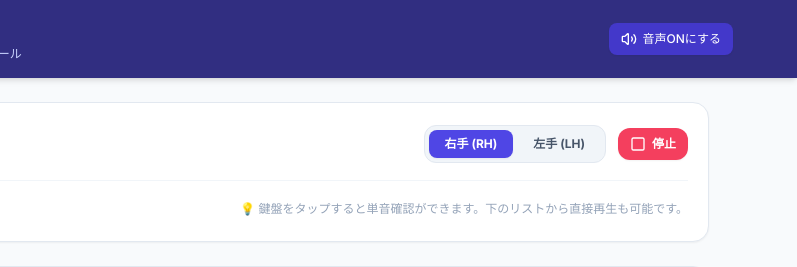
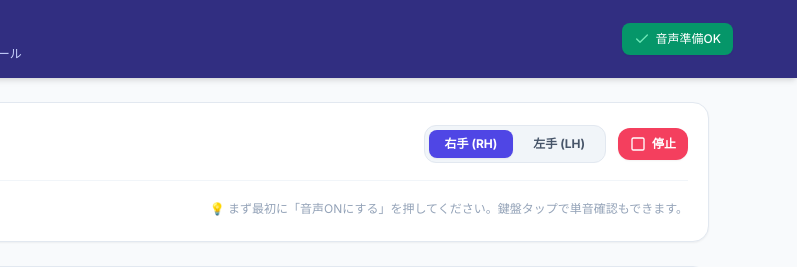
Before and after one commit to kiyopi1203/hanon, a plain HTML site: page index.html in a window 1280 px wide. Both pictures are taken after a click on the button "スケールを自動再生". Shown: the top 267 px of the page, 483-1280 px from the left. Drawn offline with nearby package versions, Linux system fonts and the light colour scheme.

Commit message:
index.html を更新

```diff
--- a/index.html
+++ b/index.html
@@ -78,7 +78,7 @@
                     <span id="current-hand-badge" class="bg-slate-100 text-slate-700 font-semibold px-2 py-1 rounded-md">右手フィンガリング</span>
                 </div>
                 <div class="text-slate-400">
-                    💡 鍵盤をタップすると単音確認ができます。下のリストから直接再生も可能です。
+                    💡 まず最初に「音声ONにする」を押してください。鍵盤タップで単音確認もできます。
                 </div>
             </div>
         </section>
@@ -124,89 +124,62 @@
         // Lucideアイコンの初期化
         lucide.createIcons();
 
-        // --- データの定義 (全音ハノン第39番 準拠の全24調：短調は和声短音階) ---
+        // データの定義 (全音ハノン第39番 準拠の全24調：短調は和声短音階)
         const scalesData = [
-            // 長調 (Major)
             { id: "C", name: "ハ長調 (C Major)", root: 48, type: "major",
-              rh: [1,2,3,1,2,3,4, 1,2,3,1,2,3,4, 5],
-              lh: [5,4,3,2,1,3,2, 1,4,3,2,1,3,2, 1] },
+              rh: [1,2,3,1,2,3,4, 1,2,3,1,2,3,4, 5], lh: [5,4,3,2,1,3,2, 1,4,3,2,1,3,2, 1] },
             { id: "Am", name: "イ短調 (A Harmonic Minor)", root: 57, type: "harmonic_minor",
-              rh: [1,2,3,1,2,3,4, 1,2,3,1,2,3,4, 5],
-              lh: [5,4,3,2,1,3,2, 1,4,3,2,1,3,2, 1] },
+              rh: [1,2,3,1,2,3,4, 1,2,3,1,2,3,4, 5], lh: [5,4,3,2,1,3,2, 1,4,3,2,1,3,2, 1] },
             { id: "F", name: "ヘ長調 (F Major)", root: 53, type: "major",
-              rh: [1,2,3,4,1,2,3, 1,2,3,4,1,2,3, 4],
-              lh: [5,4,3,2,1,3,2, 1,4,3,2,1,3,2, 1] },
+              rh: [1,2,3,4,1,2,3, 1,2,3,4,1,2,3, 4], lh: [5,4,3,2,1,3,2, 1,4,3,2,1,3,2, 1] },
             { id: "Dm", name: "ニ短調 (D Harmonic Minor)", root: 50, type: "harmonic_minor",
-              rh: [1,2,3,1,2,3,4, 1,2,3,1,2,3,4, 5],
-              lh: [5,4,3,2,1,3,2, 1,4,3,2,1,3,2, 1] },
+              rh: [1,2,3,1,2,3,4, 1,2,3,1,2,3,4, 5], lh: [5,4,3,2,1,3,2, 1,4,3,2,1,3,2, 1] },
             { id: "Bb", name: "変ロ長調 (Bb Major)", root: 58, type: "major",
-              rh: [2,1,2,3,1,2,3, 4,1,2,3,1,2,3,4],
-              lh: [3,2,1,4,3,2,1, 3,2,1,4,3,2,1, 3] },
+              rh: [2,1,2,3,1,2,3, 4,1,2,3,1,2,3,4], lh: [3,2,1,4,3,2,1, 3,2,1,4,3,2,1, 3] },
             { id: "Gm", name: "ト短調 (G Harmonic Minor)", root: 55, type: "harmonic_minor",
-              rh: [1,2,3,4,1,2,3, 1,2,3,4,1,2,3, 4],
-              lh: [5,4,3,2,1,3,2, 1,4,3,2,1,3,2, 1] },
+              rh: [1,2,3,4,1,2,3, 1,2,3,4,1,2,3, 4], lh: [5,4,3,2,1,3,2, 1,4,3,2,1,3,2, 1] },
             { id: "Eb", name: "変ホ長調 (Eb Major)", root: 51, type: "major",
-              rh: [2,1,2,3,4,1,2, 3,4,1,2,3,4,1, 2],
-              lh: [3,2,1,4,3,2,1, 3,2,1,4,3,2,1, 3] },
+              rh: [2,1,2,3,4,1,2, 3,4,1,2,3,4,1, 2], lh: [3,2,1,4,3,2,1, 3,2,1,4,3,2,1, 3] },
             { id: "Cm", name: "ハ短調 (C Harmonic Minor)", root: 48, type: "harmonic_minor",
-              rh: [1,2,3,1,2,3,4, 1,2,3,1,2,3,4, 5],
-              lh: [5,4,3,2,1,3,2, 1,4,3,2,1,3,2, 1] },
+              rh: [1,2,3,1,2,3,4, 1,2,3,1,2,3,4, 5], lh: [5,4,3,2,1,3,2, 1,4,3,2,1,3,2, 1] },
             { id: "Ab", name: "変イ長調 (Ab Major)", root: 56, type: "major",
-              rh: [2,3,1,2,3,1,2, 3,1,2,3,1,2,3, 4],
-              lh: [3,2,1,4,3,2,1, 3,2,1,4,3,2,1, 3] },
+              rh: [2,3,1,2,3,1,2, 3,1,2,3,1,2,3, 4], lh: [3,2,1,4,3,2,1, 3,2,1,4,3,2,1, 3] },
             { id: "Fm", name: "ヘ短調 (F Harmonic Minor)", root: 53, type: "harmonic_minor",
-              rh: [1,2,3,4,1,2,3, 1,2,3,4,1,2,3, 4],
-              lh: [4,3,2,1,3,2,1, 4,3,2,1,3,2,1, 4] },
+              rh: [1,2,3,4,1,2,3, 1,2,3,4,1,2,3, 4], lh: [4,3,2,1,3,2,1, 4,3,2,1,3,2,1, 4] },
             { id: "Db", name: "変ニ長調 (Db Major)", root: 49, type: "major",
-              rh: [2,3,1,2,3,4,1, 2,3,1,2,3,4,1, 2],
-              lh: [3,2,1,4,3,2,1, 3,2,1,4,3,2,1, 3] },
+              rh: [2,3,1,2,3,4,1, 2,3,1,2,3,4,1, 2], lh: [3,2,1,4,3,2,1, 3,2,1,4,3,2,1, 3] },
             { id: "Bbm", name: "変ロ短調 (Bb Harmonic Minor)", root: 58, type: "harmonic_minor",
-              rh: [2,1,2,3,1,2,3, 4,1,2,3,1,2,3, 4],
-              lh: [2,1,3,2,1,4,3, 2,1,3,2,1,4,3, 2] },
+              rh: [2,1,2,3,1,2,3, 4,1,2,3,1,2,3, 4], lh: [2,1,3,2,1,4,3, 2,1,3,2,1,4,3, 2] },
             { id: "F#", name: "嬰ヘ長調 (F# Major)", root: 54, type: "major",
-              rh: [2,3,4,1,2,3,1, 2,3,4,1,2,3,1, 2],
-              lh: [4,3,2,1,3,2,1, 4,3,2,1,3,2,1, 4] },
+              rh: [2,3,4,1,2,3,1, 2,3,4,1,2,3,1, 2], lh: [4,3,2,1,3,2,1, 4,3,2,1,3,2,1, 4] },
             { id: "Dbm", name: "嬰ハ短調 (C# Harmonic Minor)", root: 49, type: "harmonic_minor",
-              rh: [2,3,1,2,3,1,2, 3,1,2,3,1,2,3, 4],
-              lh: [3,2,1,4,3,2,1, 3,2,1,4,3,2,1, 3] },
+              rh: [2,3,1,2,3,1,2, 3,1,2,3,1,2,3, 4], lh: [3,2,1,4,3,2,1, 3,2,1,4,3,2,1, 3] },
             { id: "B", name: "ロ長調 (B Major)", root: 59, type: "major",
-              rh: [1,2,3,1,2,3,4, 1,2,3,1,2,3,4, 5],
-              lh: [4,3,2,1,4,3,2, 1,4,3,2,1,4,3, 2] },
+              rh: [1,2,3,1,2,3,4, 1,2,3,1,2,3,4, 5], lh: [4,3,2,1,4,3,2, 1,4,3,2,1,4,3, 2] },
             { id: "G#m", name: "嬰ト短調 (G# Harmonic Minor)", root: 56, type: "harmonic_minor",
-              rh: [2,3,1,2,3,1,3, 2,3,1,2,3,1,3, 4],
-              lh: [3,2,1,4,3,2,1, 3,2,1,4,3,2,1, 3] },
+              rh: [2,3,1,2,3,1,3, 2,3,1,2,3,1,3, 4], lh: [3,2,1,4,3,2,1, 3,2,1,4,3,2,1, 3] },
             { id: "E", name: "ホ長調 (E Major)", root: 52, type: "major",
-              rh: [1,2,3,1,2,3,4, 1,2,3,1,2,3,4, 5],
-              lh: [5,4,3,2,1,3,2, 1,4,3,2,1,3,2, 1] },
+              rh: [1,2,3,1,2,3,4, 1,2,3,1,2,3,4, 5], lh: [5,4,3,2,1,3,2, 1,4,3,2,1,3,2, 1] },
             { id: "C#m", name: "嬰ハ短調(C#m Harmonic)", root: 49, type: "harmonic_minor",
-              rh: [2,3,1,2,3,1,2, 3,1,2,3,1,2,3, 4],
-              lh: [3,2,1,4,3,2,1, 3,2,1,4,3,2,1, 3] },
+              rh: [2,3,1,2,3,1,2, 3,1,2,3,1,2,3, 4], lh: [3,2,1,4,3,2,1, 3,2,1,4,3,2,1, 3] },
             { id: "A", name: "イ長調 (A Major)", root: 57, type: "major",
-              rh: [1,2,3,1,2,3,4, 1,2,3,1,2,3,4, 5],
-              lh: [5,4,3,2,1,3,2, 1,4,3,2,1,3,2, 1] },
+              rh: [1,2,3,1,2,3,4, 1,2,3,1,2,3,4, 5], lh: [5,4,3,2,1,3,2, 1,4,3,2,1,3,2, 1] },
             { id: "F#m", name: "嬰ヘ短調 (F# Harmonic Minor)", root: 54, type: "harmonic_minor",
-              rh: [2,3,1,2,3,1,2, 3,4,1,2,3,1,2, 3],
-              lh: [4,3,2,1,3,2,1, 4,3,2,1,3,2,1, 4] },
+              rh: [2,3,1,2,3,1,2, 3,4,1,2,3,1,2, 3], lh: [4,3,2,1,3,2,1, 4,3,2,1,3,2,1, 4] },
             { id: "D", name: "ニ長調 (D Major)", root: 50, type: "major",
-              rh: [1,2,3,1,2,3,4, 1,2,3,1,2,3,4, 5],
-              lh: [5,4,3,2,1,3,2, 1,4,3,2,1,3,2, 1] },
+              rh: [1,2,3,1,2,3,4, 1,2,3,1,2,3,4, 5], lh: [5,4,3,2,1,3,2, 1,4,3,2,1,3,2, 1] },
             { id: "Bm", name: "ロ短調 (B Harmonic Minor)", root: 59, type: "harmonic_minor",
-              rh: [1,2,3,1,2,3,4, 3,2,1,4,3,2,1, 3],
-              lh: [4,3,2,1,4,3,2, 1,4,3,2,1,4,3, 2] },
+              rh: [1,2,3,1,2,3,4, 3,2,1,4,3,2,1, 3], lh: [4,3,2,1,4,3,2, 1,4,3,2,1,4,3, 2] },
             { id: "G", name: "ト長調 (G Major)", root: 55, type: "major",
-              rh: [1,2,3,1,2,3,4, 1,2,3,1,2,3,4, 5],
-              lh: [5,4,3,2,1,3,2, 1,4,3,2,1,3,2, 1] },
+              rh: [1,2,3,1,2,3,4, 1,2,3,1,2,3,4, 5], lh: [5,4,3,2,1,3,2, 1,4,3,2,1,3,2, 1] },
             { id: "Em", name: "ホ短調 (E Harmonic Minor)", root: 52, type: "harmonic_minor",
-              rh: [1,2,3,1,2,3,4, 1,2,3,1,2,3,4, 5],
-              lh: [5,4,3,2,1,3,2, 1,4,3,2,1,3,2, 1] }
+              rh: [1,2,3,1,2,3,4, 1,2,3,1,2,3,4, 5], lh: [5,4,3,2,1,3,2, 1,4,3,2,1,3,2, 1] }
         ];
 
-        // 各スケールの半音ステップ（メジャー or 和声短音階）
         function getScaleOffsets(type) {
             if (type === 'major') {
                 return [0, 2, 4, 5, 7, 9, 11, 12, 14, 16, 17, 19, 21, 23, 24];
             } else {
-                // 和声短音階 (Harmonic Minor: 全・半・全・全・半・増2度(3半音)・半)
                 return [0, 2, 3, 5, 7, 8, 11, 12, 14, 15, 17, 19, 20, 23, 24];
             }
         }
@@ -217,7 +190,6 @@
         let isPlaying = false;
         let playTimeoutId = null;
 
-        // DOM要素
         const scaleSelect = document.getElementById('scale-select');
         const handRhBtn = document.getElementById('hand-rh');
         const handLhBtn = document.getElementById('hand-lh');
@@ -229,8 +201,8 @@
         const btnAudioInit = document.getElementById('btn-audio-init');
         const scaleListGrid = document.getElementById('scale-list-grid');
 
-        // 音声初期化
-        btnAudioInit.addEventListener('click', () => {
+        // 音声初期化・有効化
+        function initAudioContext() {
             if (!audioCtx) {
                 audioCtx = new (window.AudioContext || window.webkitAudioContext)();
             }
@@ -238,9 +210,11 @@
                 audioCtx.resume();
             }
             btnAudioInit.innerHTML = '<i data-lucide="check" class="w-4 h-4 text-emerald-300"></i> 音声準備OK';
-            btnAudioInit.classList.add('bg-emerald-700');
+            btnAudioInit.className = "bg-emerald-600 text-white text-xs px-3 py-2 rounded-lg font-medium transition flex items-center gap-1.5 shadow-sm";
             lucide.createIcons();
-        });
+        }
+
+        btnAudioInit.addEventListener('click', initAudioContext);
 
         function playTone(midiNote) {
             if (!audioCtx) {
@@ -249,6 +223,7 @@
             if (audioCtx.state === 'suspended') {
                 audioCtx.resume();
             }
+
             const freq = 440 * Math.pow(2, (midiNote - 69) / 12);
             const osc = audioCtx.createOscillator();
             const gain = audioCtx.createGain();
@@ -266,7 +241,6 @@
             osc.stop(audioCtx.currentTime + 0.8);
         }
 
-        // セレクトボックス初期化
         function initSelect() {
             scaleSelect.innerHTML = '';
             scalesData.forEach(item => {
@@ -278,7 +252,6 @@
             scaleSelect.value = currentScaleId;
         }
 
-        // ダイレクト試聴リスト初期化
         function initScaleList() {
             scaleListGrid.innerHTML = '';
             scalesData.forEach(item => {
@@ -289,7 +262,7 @@
                         <div class="text-xs font-bold text-slate-700 truncate">${item.name}</div>
                         <div class="text-[10px] text-slate-400">2オクターブスケール</div>
                     </div>
-                    <button onclick="previewScale('${item.id}')" class="bg-indigo-50 hover:bg-indigo-600 text-indigo-600 hover:text-white p-2 rounded-lg transition shrink-0" title="試聴する">
+                    <button type="button" onclick="previewScale('${item.id}')" class="bg-indigo-50 hover:bg-indigo-600 text-indigo-600 hover:text-white p-2 rounded-lg transition shrink-0 cursor-pointer" title="試聴する">
                         <i data-lucide="play" class="w-3.5 h-3.5"></i>
                     </button>
                 `;
@@ -298,7 +271,6 @@
             lucide.createIcons();
         }
 
-        // 鍵盤描画 (C3 = 48 から C6 = 84 まで、全37鍵)
         function renderKeyboard(activeNoteIndex = -1) {
             keyboardContainer.innerHTML = '';
             const scaleObj = scalesData.find(s => s.id === currentScaleId);
@@ -306,7 +278,6 @@
             const root = scaleObj.root;
             const handFingers = scaleObj[currentHand];
 
-            // ノートごとの指番号マップを作成
             const noteFingerMap = {};
             offsets.forEach((offset, idx) => {
                 const note = root + offset;
@@ -318,7 +289,6 @@
             const startMidi = 48; // C3
             const endMidi = 84;   // C6
 
-            // 白鍵のリストを作成
             const whiteKeys = [];
             for (let m = startMidi; m <= endMidi; m++) {
                 const noteInOctave = m % 12;
@@ -326,7 +296,7 @@
                 if (!isBlack) whiteKeys.push(m);
             }
 
-            const whiteKeyWidth = 44; // px
+            const whiteKeyWidth = 44;
             let whiteIndex = 0;
 
             for (let m = startMidi; m <= endMidi; m++) {
@@ -336,7 +306,6 @@
                 const isActive = (activeNoteIndex !== -1 && offsets[activeNoteIndex] + root === m);
 
                 if (!isBlack) {
-                    // 白鍵
                     const keyEl = document.createElement('div');
                     keyEl.className = `absolute top-0 bottom-0 white-key rounded-b-lg flex flex-col justify-end items-center pb-3 cursor-pointer transition ${isActive ? 'key-active-play' : ''}`;
                     keyEl.style.left = `${whiteIndex * whiteKeyWidth}px`;
@@ -352,6 +321,7 @@
                     }
 
                     keyEl.addEventListener('click', () => {
+                        initAudioContext();
                         playTone(m);
                         keyEl.classList.add('bg-sky-200');
                         setTimeout(() => keyEl.classList.remove('bg-sky-200'), 300);
@@ -362,10 +332,8 @@
                 }
             }
 
-            // コンテナ全体の幅を調整
             keyboardContainer.style.width = `${whiteIndex * whiteKeyWidth}px`;
 
-            // 黒鍵の配置
             whiteIndex = 0;
             for (let m = startMidi; m <= endMidi; m++) {
                 const noteInOctave = m % 12;
@@ -393,6 +361,7 @@
 
                     keyEl.addEventListener('click', (e) => {
                         e.stopPropagation();
+                        initAudioContext();
                         playTone(m);
                         keyEl.classList.add('bg-slate-700');
                         setTimeout(() => keyEl.classList.remove('bg-slate-700'), 300);
@@ -403,7 +372,6 @@
             }
         }
 
-        // 状態更新と再描画
         function updateView() {
             const scaleObj = scalesData.find(s => s.id === currentScaleId);
             currentScaleBadge.textContent = scaleObj.name;
@@ -420,8 +388,8 @@
             renderKeyboard(-1);
         }
 
-        // スケール自動再生
         function startAutoPlay() {
+            initAudioContext();
             if (isPlaying) return;
             const scaleObj = scalesData.find(s => s.id === currentScaleId);
             const offsets = getScaleOffsets(scaleObj.type);
@@ -455,15 +423,14 @@
             renderKeyboard(-1);
         }
 
-        // ダイレクト試聴（リストから即再生）
         window.previewScale = function(scaleId) {
+            initAudioContext();
             scaleSelect.value = scaleId;
             currentScaleId = scaleId;
             updateView();
             startAutoPlay();
         };
 
-        // イベントリスナー設定
         scaleSelect.addEventListener('change', (e) => {
             currentScaleId = e.target.value;
             updateView();
@@ -482,7 +449,6 @@
         btnPlay.addEventListener('click', startAutoPlay);
         btnStop.addEventListener('click', stopAutoPlay);
 
-        // 初期化実行
         initSelect();
         initScaleList();
         updateView();
```
